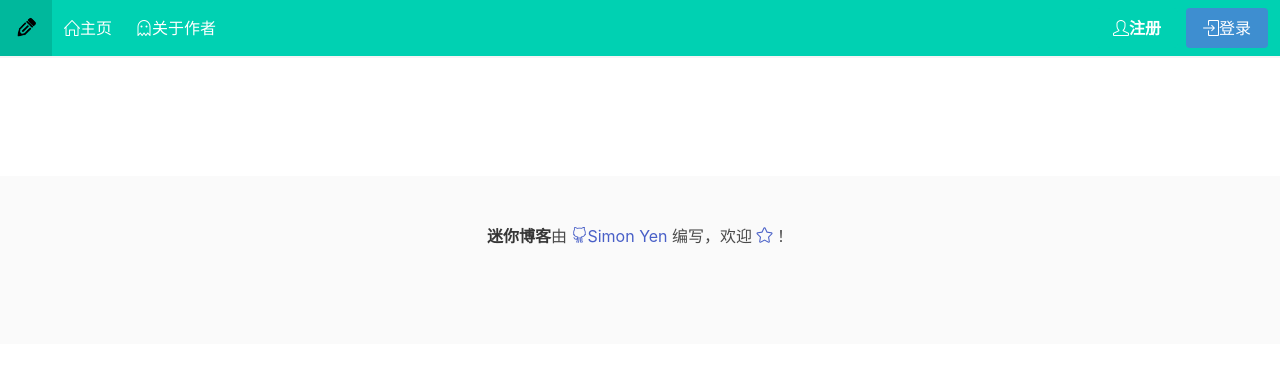
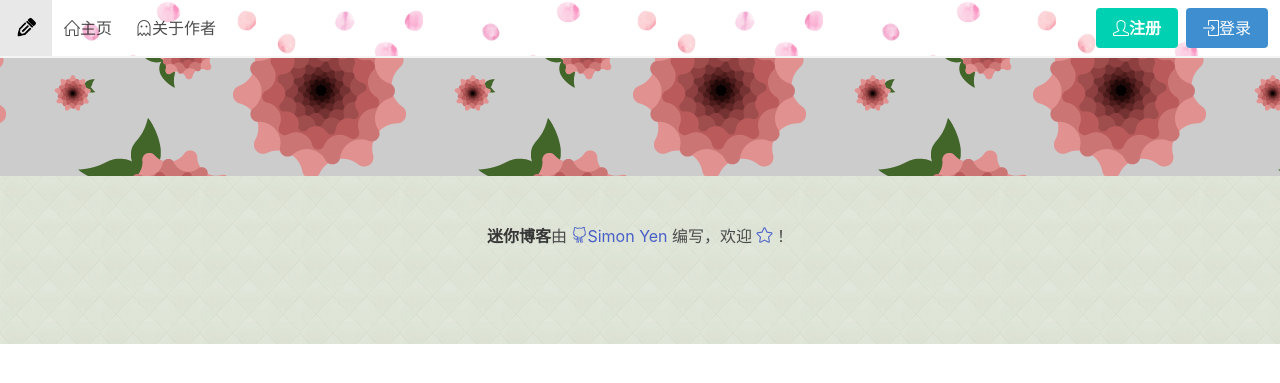
Before and after one commit to SimonYen/Mini-Blog, a Flask app: page / in a window 1280 px wide. Shown: the top 383 px of the page. Run offline with Flask 2, Linux system fonts and the light colour scheme; data that the repository does not hold is empty; some libraries are stand-ins or nearby versions.

Commit message:
美化了一下，算了不想加了

```diff
--- a/website/templates/base.html
+++ b/website/templates/base.html
@@ -8,6 +8,27 @@
 	<link rel="stylesheet" href="https://cdn.jsdelivr.net/npm/bulma@0.9.4/css/bulma.min.css">
 	<link rel="stylesheet"
 		href="https://cdnjs.cloudflare.com/ajax/libs/simple-line-icons/2.5.5/css/simple-line-icons.min.css">
+	<style>
+		body {
+			background-image: url("{{url_for('static', filename='flowers.png')}}");
+			background-color: #cccccc;
+		}
+
+		.box {
+			background-image: url("{{url_for('static', filename='white.png')}}");
+			background-color: #cccccc;
+		}
+
+		.navbar {
+			background-image: url("{{url_for('static', filename='watercolor.png')}}");
+			background-color: #cccccc;
+		}
+
+		.footer {
+			background-image: url("{{url_for('static', filename='pattern.png')}}");
+			background-color: #cccccc;
+		}
+	</style>
 	<title>
 		{% block title %}
 		迷你博客
@@ -16,7 +37,7 @@
 </head>
 
 <body>
-	<nav class="navbar is-primary has-shadow" role="navigation" aria-label="main navigation">
+	<nav class="navbar is-light has-shadow" role="navigation" aria-label="main navigation">
 		<div class="navbar-brand">
 			<a class="navbar-item" href="{{ url_for('views.home' ) }}">
 				<img src="{{ url_for('static' , filename = 'logo.png') }}">
--- a/website/templates/home.html
+++ b/website/templates/home.html
@@ -22,6 +22,7 @@
 		</div>
 	</div>
 </div>
+<div class="block"></div>
 <div class="box">
 	<div class="field is-grouped is-grouped-right">
 		<div class="buttons are-medium">
@@ -36,6 +37,5 @@
 		</div>
 	</div>
 </div>
-<div class="block"></div>
 {% endfor %}
 {% endblock %}
```
Also changed, not shown: website/static/flowers.png (added), website/static/pattern.png (added), website/static/watercolor.png (added), website/static/white.png (added).
